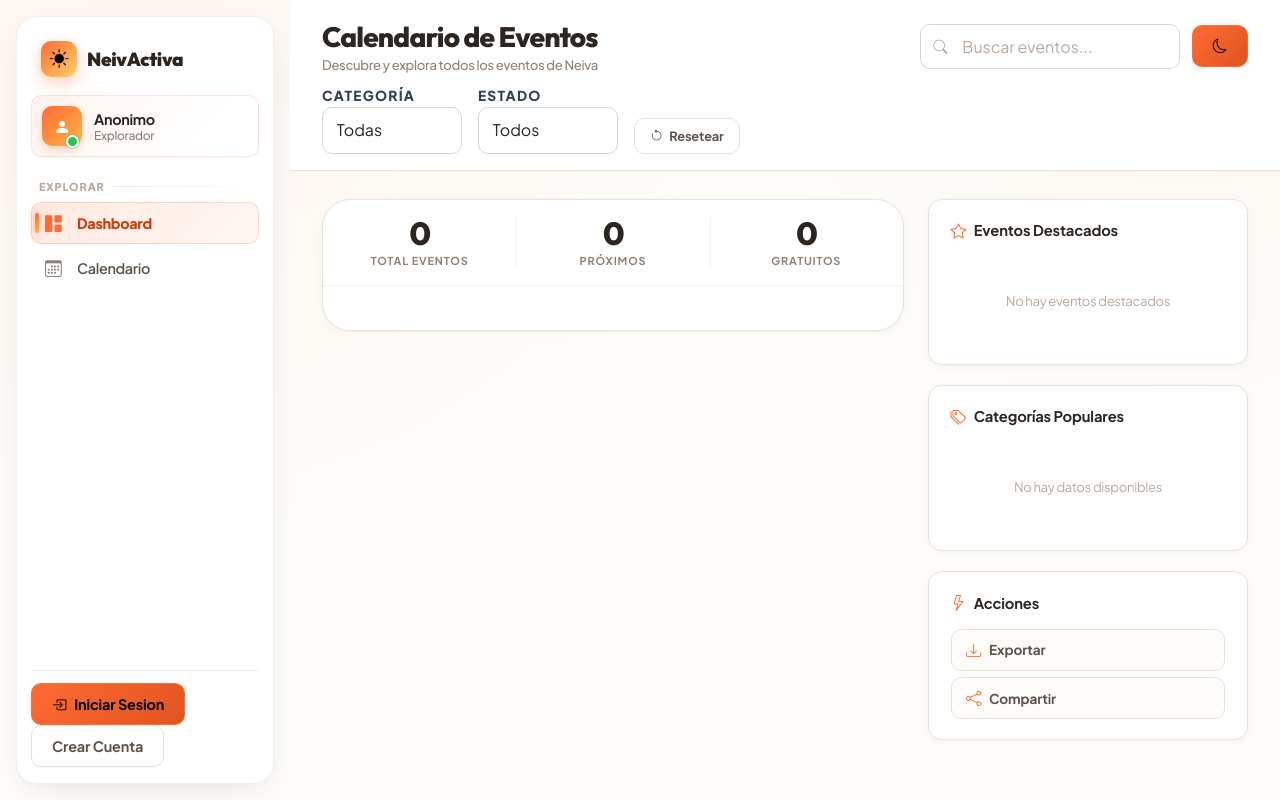
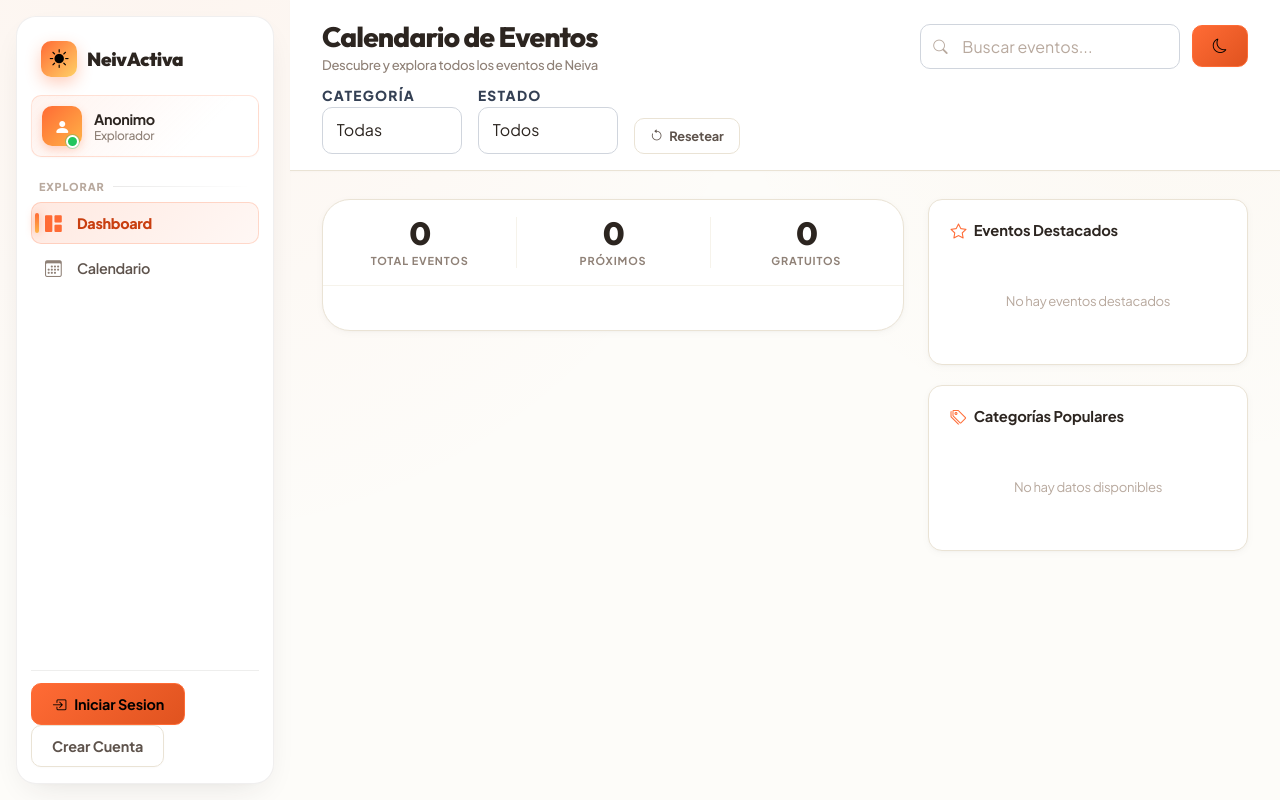
Before and after one commit to stivenzambrano0208DJ/NeivActiva, a PHP site: page /NeivActiva/calendario in a window 1280 px wide. Run offline with PHP 8.4, Linux system fonts and the light colour scheme; data that the repository does not hold is empty; some libraries are stand-ins or nearby versions.

Commit message:
Remove Acciones (export/share) section from calendar sidebar
Co-Authored-By: Claude Opus 4.8 <noreply@anthropic.com>

```diff
--- a/resources/views/calendario.php
+++ b/resources/views/calendario.php
@@ -139,21 +139,6 @@
                     <?php else: ?>
                         <p class="empty-sidebar">No hay datos disponibles</p>
                     <?php endif; ?>
-                </div>
-            </div>
-
-            <!-- Acciones Rápidas -->
-            <div class="sidebar-section">
-                <h3 class="sidebar-title">
-                    <i class="bi bi-lightning"></i> Acciones
-                </h3>
-                <div class="quick-actions">
-                    <button class="action-btn" onclick="exportCalendar()">
-                        <i class="bi bi-download"></i> Exportar
-                    </button>
-                    <button class="action-btn" onclick="shareCalendar()">
-                        <i class="bi bi-share"></i> Compartir
-                    </button>
                 </div>
             </div>
         </aside>
```
